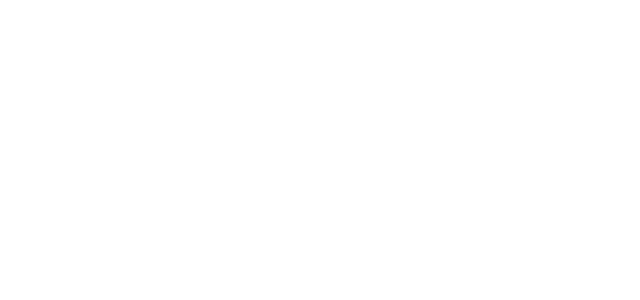
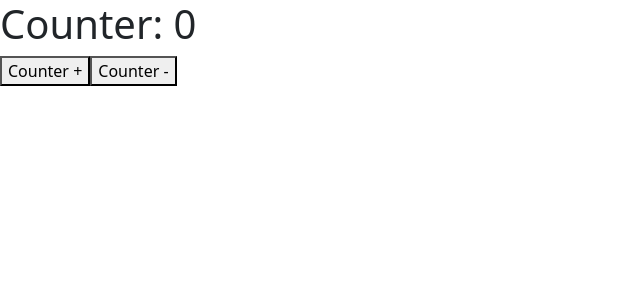
Before and after one commit to artnalyze/ITG-BasicReact-D3-props-state, a React (Create React App) app: page /counter in a window 1280 px wide. Before the commit this address had no page. Shown: the top 300 px of the page, without its empty margins (0-640 px from the left). Built offline with nearby package versions, Linux system fonts and the light colour scheme.

Commit message:
try to update number

```diff
--- a/src/App.jsx
+++ b/src/App.jsx
@@ -1,6 +1,7 @@
 import { Route, Routes } from "react-router-dom";
 import About from "./pages/About";
 import Cart from "./pages/Cart";
+import Counter from "./pages/Counter";
 import Home from "./pages/Home";
 
 const App = () => {
@@ -9,6 +10,7 @@
       <Route path="/" exact={true} element={<Home/>} />
       <Route path="/about" element={<About/>} />
       <Route path="/cart" element={<Cart />}/>
+      <Route path="/counter" element={<Counter />} />
     </Routes>
   );
 };
--- /dev/null
+++ b/src/pages/Counter.jsx
@@ -0,0 +1,18 @@
+const Counter = () => {
+  let counter = 0;
+
+  const onChangeCounter = () => {
+    counter = counter + 1;
+    console.log(counter);
+  }
+
+  return (
+    <div>
+      <h1>Counter: {counter}</h1>
+      <button onClick={onChangeCounter}>Counter +</button>
+      <button>Counter -</button>
+    </div>
+  );
+};
+
+export default Counter;
```
